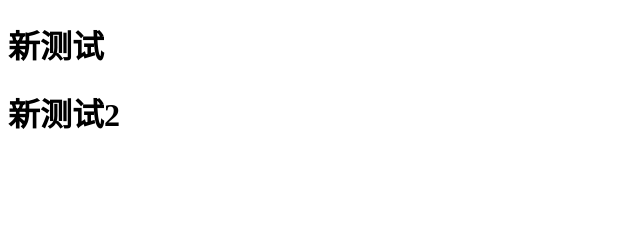
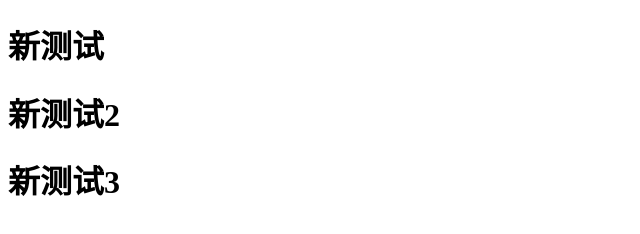
Before and after one commit to zhengzzzzz/lcn03, a plain HTML site: page index.html in a window 1280 px wide. Shown: the whole page, without its empty margins (0-640 px from the left). Drawn offline with Linux system fonts and the light colour scheme.

Commit message:
新增标题3

```diff
--- a/index.html
+++ b/index.html
@@ -9,5 +9,6 @@
   <body>
     <h1>新测试</h1>
     <h1>新测试2</h1>
+    <h1>新测试3</h1>
   </body>
 </html>
```
